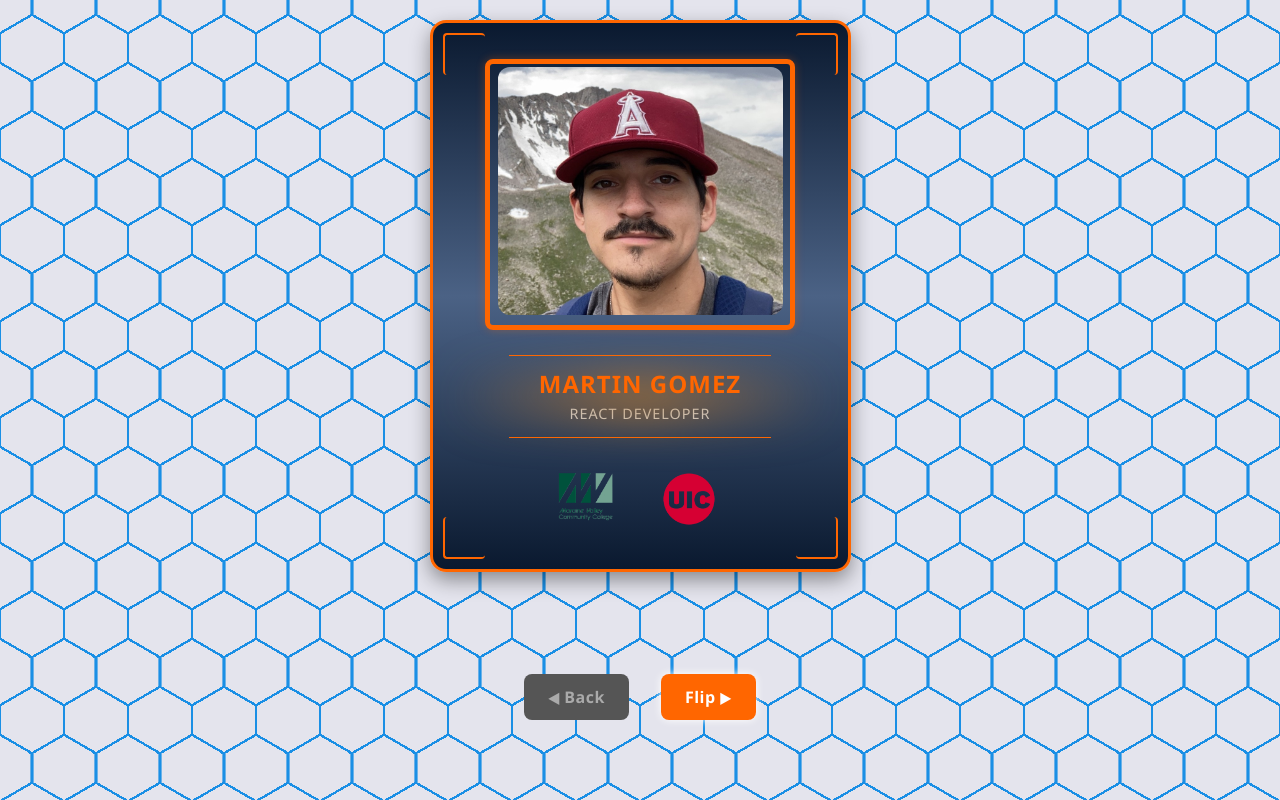
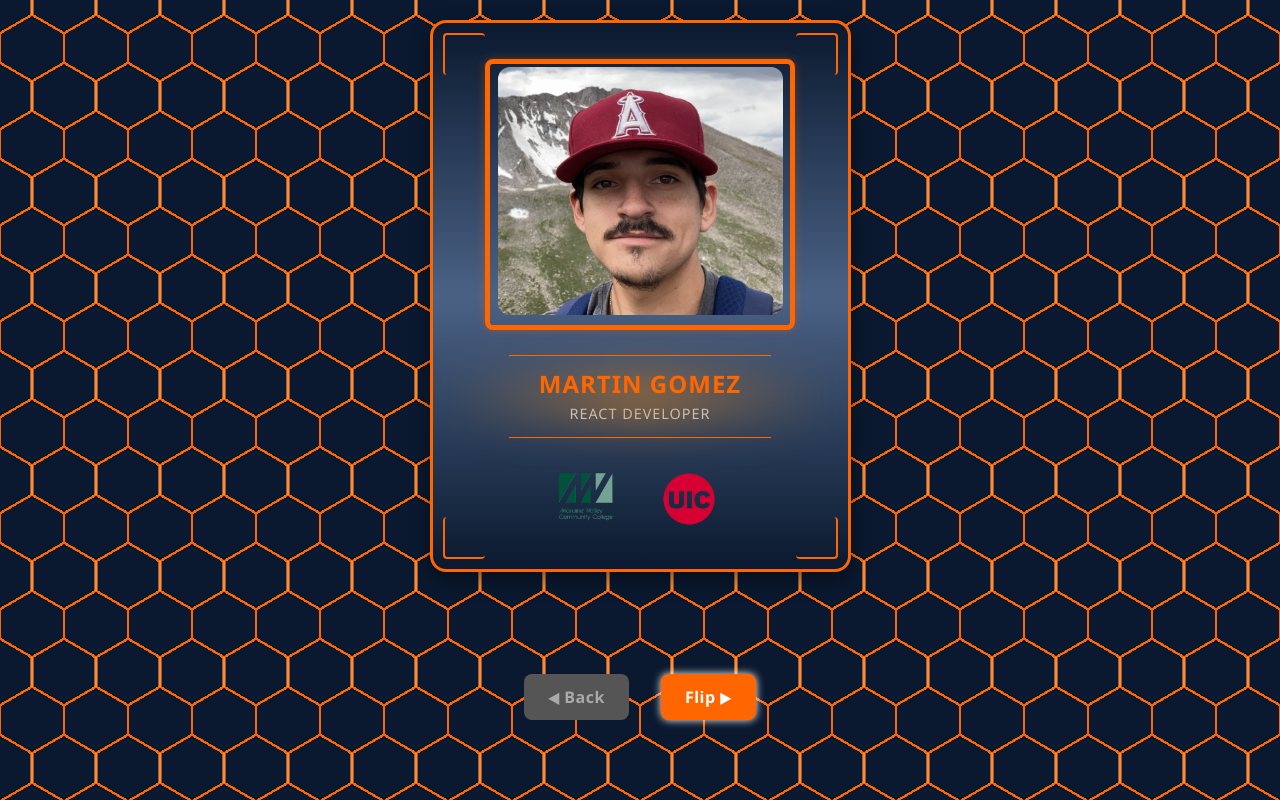
Before and after one commit to Mgomez1023/ProperPortfolio, a React (Vite) app: page / in a window 1280 px wide. Built offline with nearby package versions, Linux system fonts and the light colour scheme.

Commit message:
background changes

```diff
--- a/src/index.css
+++ b/src/index.css
@@ -7,14 +7,15 @@
   color: rgba(255, 255, 255, 0.87);
 
   background:
-    radial-gradient(circle farthest-side at 0% 50%, #E4E4ED 23.5%, #0000 0) 33.6px 48px,
-    radial-gradient(circle farthest-side at 0% 50%, #1A8FE5 24%, #0000 0) 30.4px 48px,
-    linear-gradient(#E4E4ED 14%, #0000 0, #0000 85%, #E4E4ED 0) 0 0,
-    linear-gradient(150deg, #E4E4ED 24%, #1A8FE5 0, #1A8FE5 26%, #0000 0, #0000 74%, #1A8FE5 0, #1A8FE5 76%, #E4E4ED 0) 0 0,
-    linear-gradient(30deg, #E4E4ED 24%, #1A8FE5 0, #1A8FE5 26%, #0000 0, #0000 74%, #1A8FE5 0, #1A8FE5 76%, #E4E4ED 0) 0 0,
-    linear-gradient(90deg, #1A8FE5 2%, #E4E4ED 0, #E4E4ED 98%, #1A8FE5 0%) 0 0 #E4E4ED;
+    radial-gradient(circle farthest-side at 0% 50%, #0a192f 23.5%, #0000 0) 33.6px 48px,
+    radial-gradient(circle farthest-side at 0% 50%, #ff8c32 24%, #0000 0) 30.4px 48px,
+    linear-gradient(#0a192f 14%, #0000 0, #0000 85%, #0a192f 0) 0 0,
+    linear-gradient(150deg, #0a192f 24%, #ff6600 0, #ff6600 26%, #0000 0, #0000 74%, #ff6600 0, #ff6600 76%, #0a192f 0) 0 0,
+    linear-gradient(30deg, #0a192f 24%, #ff6600 0, #ff6600 26%, #0000 0, #0000 74%, #ff6600 0, #ff6600 76%, #0a192f 0) 0 0,
+    linear-gradient(90deg, #ff6600 2%, #0a192f 0, #0a192f 98%, #ff6600 0%) 0 0 #0a192f;
   background-size: 64px 96px;
-  background-color: #E4E4ED;
+  background-color: #0a192f;
+
 
   font-synthesis: none;
   text-rendering: optimizeLegibility;
```
